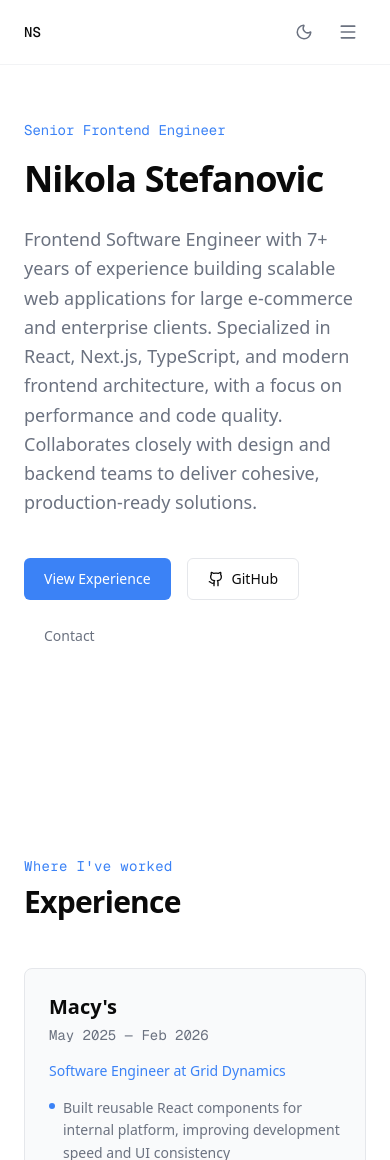
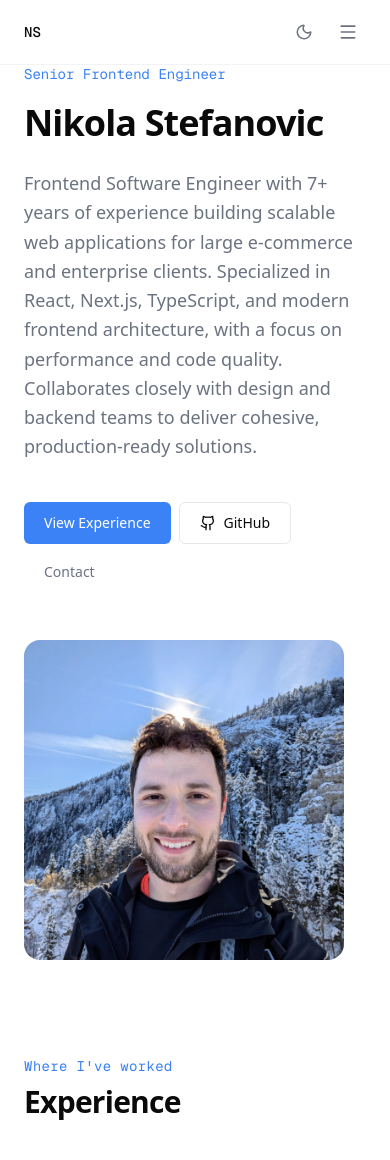
Before and after one commit to IronnKnight/portfolio, a Next.js app: page / in a window 390 px wide. Shown: the top 1160 px of the page. Built offline with nearby package versions, Linux system fonts and the light colour scheme.

Commit message:
09: Hero image and links correction (#21)

```diff
--- a/src/components/layout/Footer.tsx
+++ b/src/components/layout/Footer.tsx
@@ -11,7 +11,7 @@ export function Footer() {
 
         <div className="flex items-center gap-4">
           <a
-            href="https://github.com/nikolastef"
+            href="https://github.com/IronnKnight"
             target="_blank"
             rel="noopener noreferrer"
             className="text-muted transition-colors hover:text-foreground"
@@ -20,7 +20,7 @@ export function Footer() {
             <Github size={18} />
           </a>
           <a
-            href="https://linkedin.com/in/nikolastef"
+            href="https://linkedin.com/in/nikola-stefanovic-2a706914b/"
             target="_blank"
             rel="noopener noreferrer"
             className="text-muted transition-colors hover:text-foreground"
--- a/src/components/sections/Hero.tsx
+++ b/src/components/sections/Hero.tsx
@@ -9,7 +9,7 @@ export function Hero() {
   return (
     <section className="flex min-h-[90vh] items-center pt-16">
       <Container>
-        <div className="grid items-center gap-12 lg:grid-cols-[1fr_auto]">
+        <div className="grid items-center gap-12 md:grid-cols-[1fr_auto]">
           <div>
             <ScrollReveal>
               <span className="mb-4 block font-mono text-sm text-accent">
@@ -30,7 +30,7 @@ export function Hero() {
             </ScrollReveal>
 
             <ScrollReveal delay={0.3}>
-              <div className="flex flex-wrap gap-4">
+              <div className="flex flex-wrap gap-2 md:gap-4">
                 <Button variant="primary" href="#experience">
                   View Experience
                 </Button>
@@ -51,7 +51,6 @@ export function Hero() {
           </div>
 
           <ScrollReveal delay={0.2}>
-            <div className="hidden lg:block">
               <Image
                 src="/headshot.webp"
                 alt={personalInfo.name}
@@ -60,7 +59,6 @@ export function Hero() {
                 priority
                 className="rounded-2xl object-cover"
               />
-            </div>
           </ScrollReveal>
         </div>
       </Container>
--- a/src/lib/data.ts
+++ b/src/lib/data.ts
@@ -11,8 +11,8 @@ export const personalInfo: PersonalInfo = {
   statement:
     "Frontend Software Engineer with 7+ years of experience building scalable web applications for large e-commerce and enterprise clients. Specialized in React, Next.js, TypeScript, and modern frontend architecture, with a focus on performance and code quality. Collaborates closely with design and backend teams to deliver cohesive, production-ready solutions.",
   socials: [
-    { label: "GitHub", url: "https://github.com/nikolastef" },
-    { label: "LinkedIn", url: "https://linkedin.com/in/nikolastef" },
+    { label: "GitHub", url: "https://github.com/IronnKnight" },
+    { label: "LinkedIn", url: "https://www.linkedin.com/in/nikola-stefanovic-2a706914b/" },
     { label: "Email", url: "mailto:nikola.stef07@gmail.com" },
   ],
 };
```
